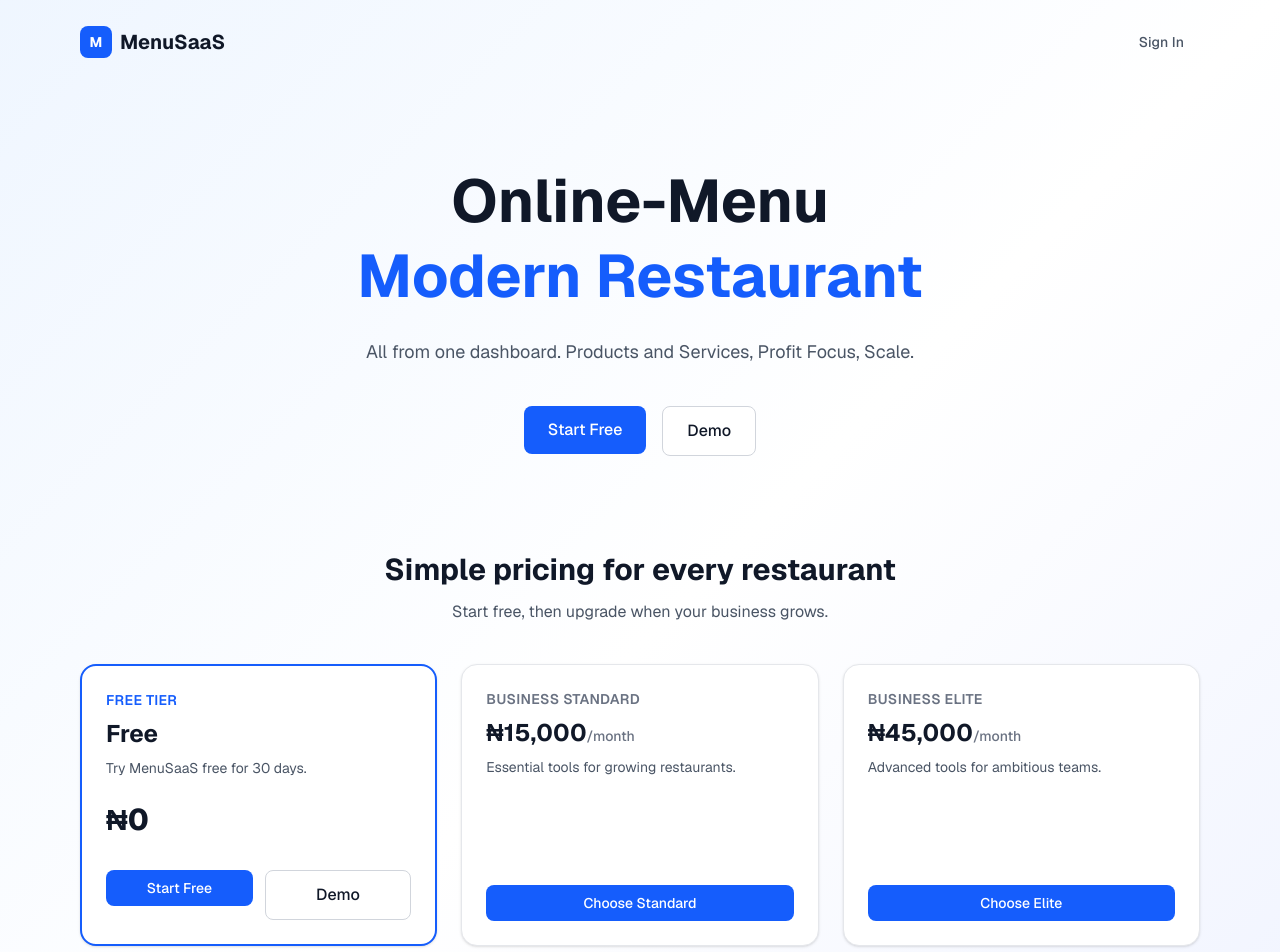
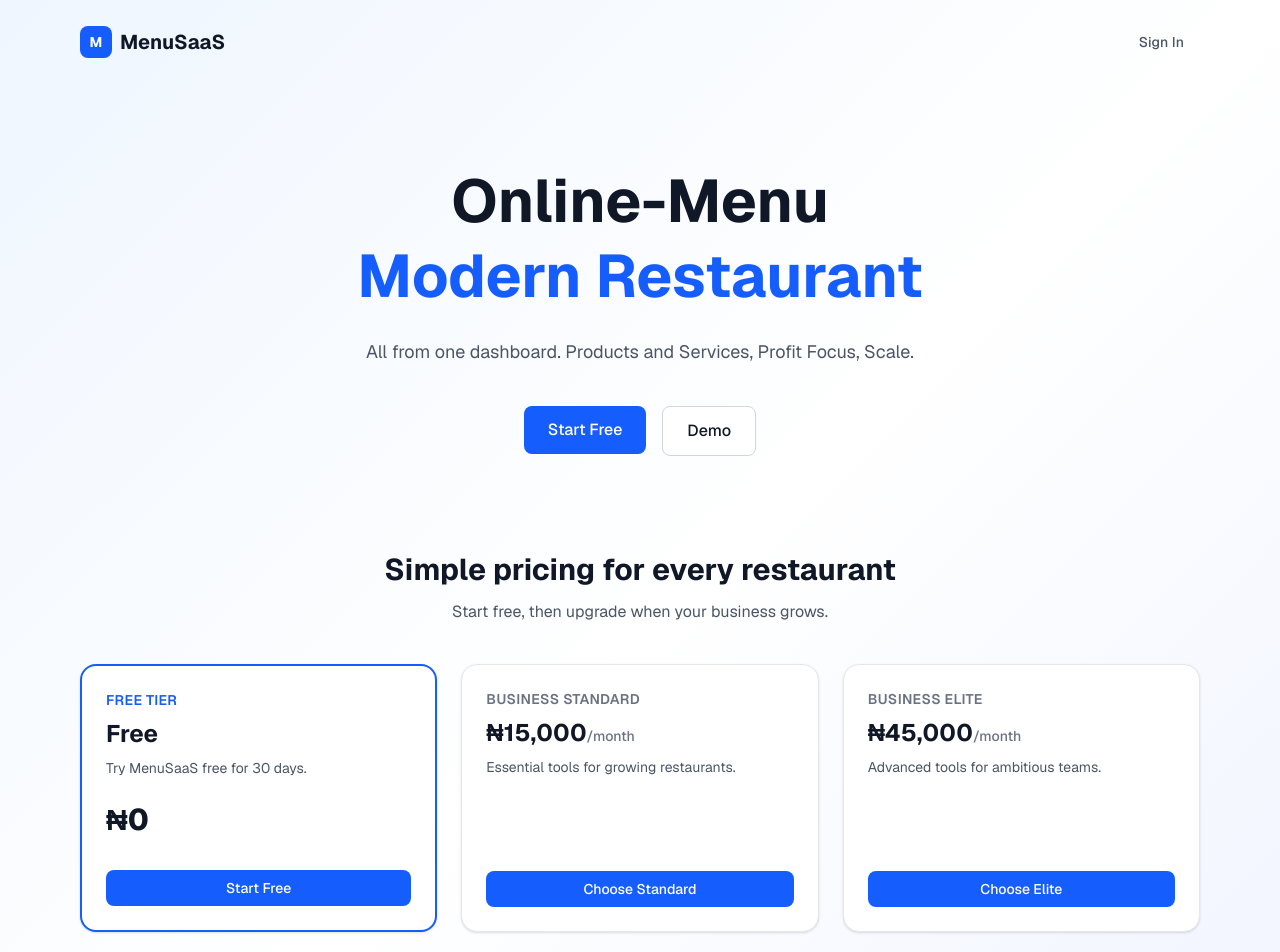
Before and after one commit to mosegic/proj, a Next.js app: page / in a window 1280 px wide. Shown: the top 952 px of the page. Built offline with nearby package versions, Linux system fonts and the light colour scheme.

Commit message:
Update page.tsx

```diff
--- a/src/app/page.tsx
+++ b/src/app/page.tsx
@@ -4,31 +4,30 @@ import { Button } from "@/components/ui/Button";
 export default function HomePage() {
   return (
     <div className="min-h-screen bg-gradient-to-br from-blue-50 via-white to-indigo-50">
+      {/* Navigation */}
       <nav className="max-w-6xl mx-auto px-4 py-6 flex justify-between items-center">
         <div className="flex items-center gap-2">
           <div className="w-8 h-8 bg-blue-600 rounded-lg flex items-center justify-center text-white font-bold text-sm">
             M
           </div>
           <span className="font-bold text-xl text-gray-900">MenuSaaS</span>
-
-
         </div>
-     <div className="flex gap-3"> <Link href="/login"> <Button variant="ghost">Sign In</Button> </Link> </div>
-
-
-
-
+        <div className="flex gap-3">
+          <Link href="/login">
+            <Button variant="ghost">Sign In</Button>
+          </Link>
+        </div>
       </nav>
 
+      {/* Main Content */}
       <main className="max-w-6xl mx-auto px-4 py-20 text-center">
+        {/* Hero Section */}
         <h1 className="text-4xl sm:text-6xl font-bold text-gray-900 leading-tight">
-          Online-Menu
-          <br />
+          Online-Menu <br />
           <span className="text-blue-600">Modern Restaurant</span>
         </h1>
         <p className="mt-6 text-lg text-gray-600 max-w-2xl mx-auto">
-          All from one dashboard.
-          Products and Services, Profit Focus, Scale.
+          All from one dashboard. Products and Services, Profit Focus, Scale.
         </p>
         <div className="mt-10 flex flex-col sm:flex-row gap-4 justify-center">
           <Link href="/register">
@@ -41,12 +40,15 @@ export default function HomePage() {
           </Link>
         </div>
 
+        {/* Pricing Section */}
         <section className="mt-24 text-left">
           <div className="text-center">
             <h2 className="text-3xl font-bold text-gray-900">Simple pricing for every restaurant</h2>
             <p className="mt-3 text-gray-600">Start free, then upgrade when your business grows.</p>
           </div>
+
           <div className="mt-10 grid gap-6 lg:grid-cols-3">
+            {/* Free Tier */}
             <div className="flex flex-col rounded-2xl border-2 border-blue-600 bg-white p-6 shadow-sm">
               <div className="flex-1">
                 <p className="text-sm font-semibold uppercase tracking-wide text-blue-600">Free Tier</p>
@@ -58,18 +60,16 @@ export default function HomePage() {
                 <Link href="/register" className="flex-1">
                   <Button className="w-full">Start Free</Button>
                 </Link>
-                <Link href="/menu/demo-cafe" className="flex-1">
-                  <Button size="lg" variant="secondary" className="w-full">
-                    Demo
-                  </Button>
-                </Link>
               </div>
             </div>
 
+            {/* Business Standard */}
             <div className="flex flex-col rounded-2xl border border-gray-200 bg-white p-6 shadow-sm">
               <div className="flex-1">
                 <p className="text-sm font-semibold uppercase tracking-wide text-gray-500">Business Standard</p>
-                <h3 className="mt-2 text-2xl font-bold text-gray-900">₦15,000<span className="text-sm font-medium text-gray-500">/month</span></h3>
+                <h3 className="mt-2 text-2xl font-bold text-gray-900">
+                  ₦15,000<span className="text-sm font-medium text-gray-500">/month</span>
+                </h3>
                 <p className="mt-2 text-sm text-gray-600">Essential tools for growing restaurants.</p>
               </div>
               <Link href="/register" className="mt-8">
@@ -77,10 +77,13 @@ export default function HomePage() {
               </Link>
             </div>
 
+            {/* Business Elite */}
             <div className="flex flex-col rounded-2xl border border-gray-200 bg-white p-6 shadow-sm">
               <div className="flex-1">
                 <p className="text-sm font-semibold uppercase tracking-wide text-gray-500">Business Elite</p>
-                <h3 className="mt-2 text-2xl font-bold text-gray-900">₦45,000<span className="text-sm font-medium text-gray-500">/month</span></h3>
+                <h3 className="mt-2 text-2xl font-bold text-gray-900">
+                  ₦45,000<span className="text-sm font-medium text-gray-500">/month</span>
+                </h3>
                 <p className="mt-2 text-sm text-gray-600">Advanced tools for ambitious teams.</p>
               </div>
               <Link href="/register" className="mt-8">
@@ -90,6 +93,7 @@ export default function HomePage() {
           </div>
         </section>
 
+        {/* Features Section */}
         <div className="mt-24 grid sm:grid-cols-3 gap-8 text-left">
           {[
             {
@@ -108,10 +112,7 @@ export default function HomePage() {
               desc: "Auto-generate branded QR codes for each table linking to your menu.",
             },
           ].map((feature) => (
-            <div
-              key={feature.title}
-              className="bg-white rounded-2xl p-6 shadow-sm border border-gray-100"
-            >
+            <div key={feature.title} className="bg-white rounded-2xl p-6 shadow-sm border border-gray-100">
               <span className="text-3xl">{feature.icon}</span>
               <h3 className="mt-3 font-semibold text-gray-900">{feature.title}</h3>
               <p className="mt-2 text-sm text-gray-600">{feature.desc}</p>
```
